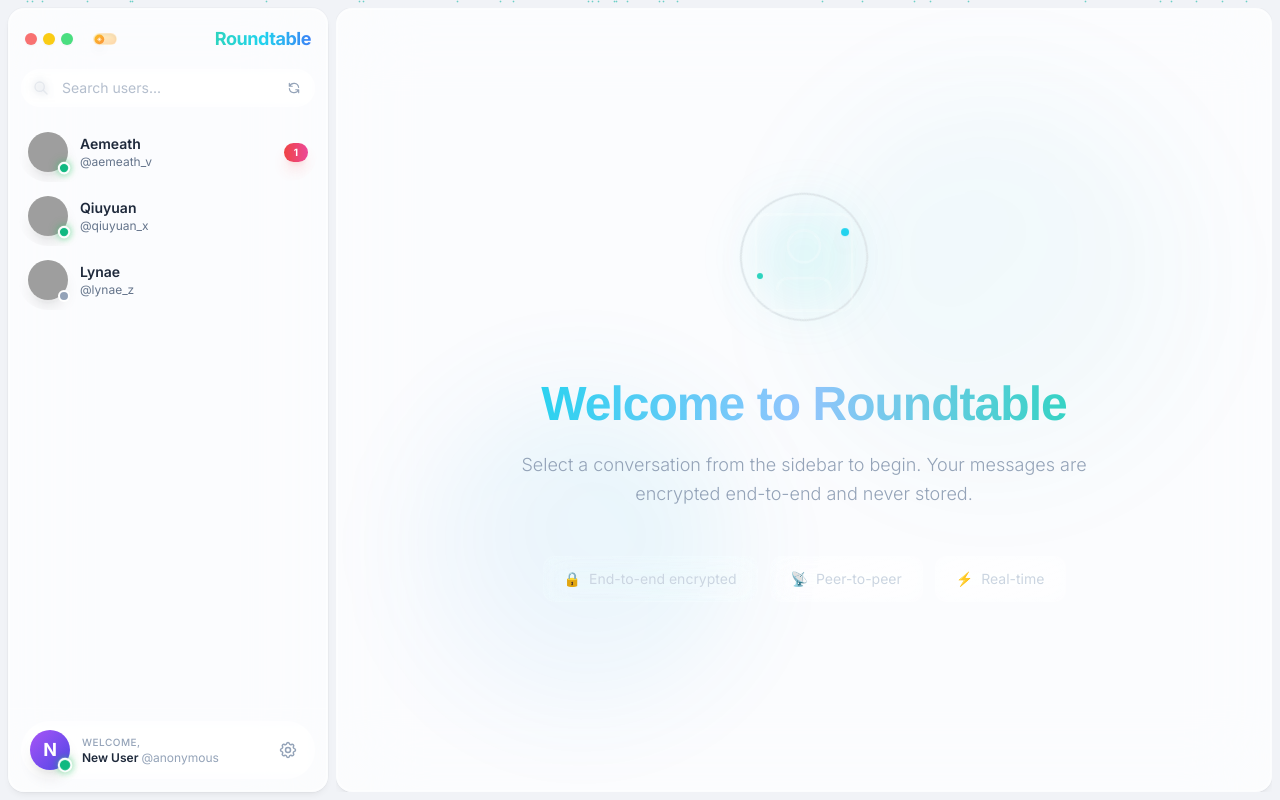
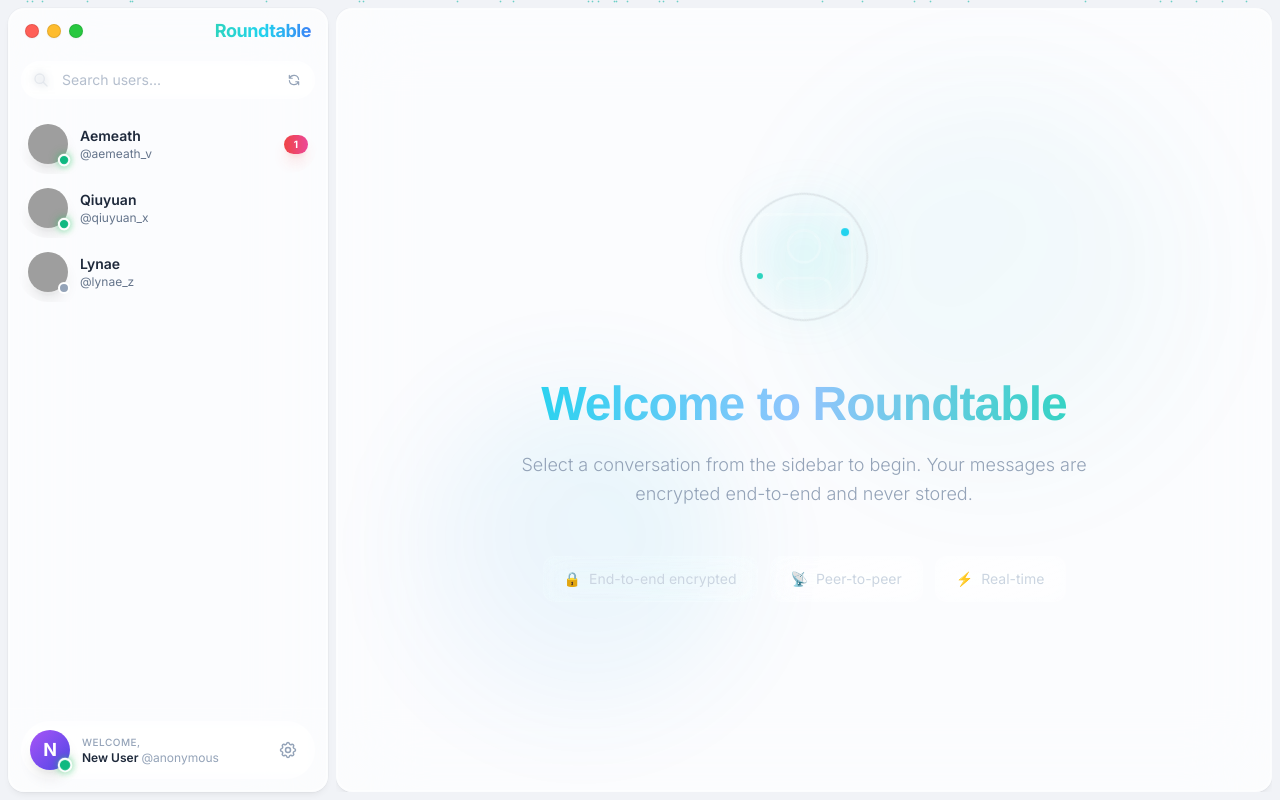
Before and after one commit to thefoultarnished/roundtableapp, a React (Vite) app: page / in a window 1280 px wide. Built offline with nearby package versions, Linux system fonts and the light colour scheme; grey boxes are pictures that could not be loaded.

Commit message:
revamp ui

```diff
--- a/src/components/ChatArea.jsx
+++ b/src/components/ChatArea.jsx
@@ -14,6 +14,13 @@ export default function ChatArea() {
   const [inputFocused, setInputFocused] = useState(false);
   const [isScrolledToBottom, setIsScrolledToBottom] = useState(true);
   const [searchActive, setSearchActive] = useState(false);
+  const searchInputRef = useRef(null);
+
+  useEffect(() => {
+    if (searchActive && searchInputRef.current) {
+      searchInputRef.current.focus();
+    }
+  }, [searchActive]);
 
   const activeUser = state.allUsers.find(u => u.id === state.activeChatUserId);
   const userMessages = state.activeChatUserId ? (state.messages[state.activeChatUserId] || []) : [];
@@ -260,25 +267,32 @@ export default function ChatArea() {
 
           {/* Right Actions */}
           <div className="flex items-center gap-2">
-            {/* Search Toggle */}
-             <div className="relative group flex items-center">
-               <div className={`overflow-hidden transition-all duration-300 ease-in-out ${searchActive ? 'w-48 opacity-100 mr-2' : 'w-0 opacity-0'}`}>
-                 <input
-                   autoFocus={searchActive}
-                   type="text"
-                   placeholder="Search in chat..."
-                   className="w-full h-8 text-xs bg-white/10 border border-white/20 rounded-lg pl-3 pr-3 text-white placeholder:text-slate-400 focus:outline-none focus:ring-1 focus:ring-cyan-400/50 backdrop-blur-sm"
-                 />
-               </div>
+            {/* Search Toggle (Expandable) */}
+             <div className={`relative flex items-center transition-all duration-300 ease-out h-10 ${
+               searchActive
+                 ? 'w-64 bg-white/10 rounded-xl ring-1 ring-cyan-400/30'
+                 : 'w-10 bg-transparent rounded-lg hover:bg-white/5'
+             }`}>
                <button
                  onClick={() => setSearchActive(!searchActive)}
-                 title="Search Messages"
-                 className={`p-2.5 rounded-lg transition-all duration-300 ${searchActive ? 'text-cyan-400 bg-cyan-400/10' : 'text-slate-400 hover:text-white hover:bg-white/5'}`}
+                 title={searchActive ? "Close Search" : "Search Messages"}
+                 className={`absolute left-0 top-0 w-10 h-10 flex items-center justify-center transition-colors z-10 ${
+                   searchActive ? 'text-cyan-400' : 'text-slate-400 hover:text-white'
+                 }`}
                >
                  <svg xmlns="http://www.w3.org/2000/svg" className="h-5 w-5" fill="none" viewBox="0 0 24 24" stroke="currentColor" strokeWidth="2">
                    <path strokeLinecap="round" strokeLinejoin="round" d="M21 21l-6-6m2-5a7 7 0 11-14 0 7 7 0 0114 0z" />
                  </svg>
                </button>
+
+               <input
+                 ref={searchInputRef}
+                 type="text"
+                 placeholder="Search..."
+                 className={`w-full h-full bg-transparent border-none outline-none text-xs text-white placeholder:text-slate-400 pl-10 pr-3 transition-opacity duration-200 ${
+                   searchActive ? 'opacity-100 cursor-text' : 'opacity-0 cursor-pointer pointer-events-none'
+                 }`}
+               />
              </div>
 
             {/* Close button */}
--- a/src/components/Sidebar.jsx
+++ b/src/components/Sidebar.jsx
@@ -38,24 +38,40 @@ export default function Sidebar() {
       style={{ height: 'calc(100vh - 16px)' }}
     >
       {/* Logo & Status Header */}
-      <div className="pt-4 pb-2 px-4 flex items-center justify-between" data-tauri-drag-region>
+      <div className="pt-2 pb-2 px-4 flex items-center justify-between" data-tauri-drag-region>
         {/* Left: Window Controls + Toggle */}
         <div className="flex items-center gap-3">
           {/* Window Controls */}
-          <div className="flex gap-1.5" data-tauri-drag-region>
-            <button className="w-3 h-3 rounded-full bg-red-400 hover:bg-red-500 shadow-sm transition-colors" onClick={() => window.__TAURI__?.window?.getCurrentWindow().close()} />
-            <button className="w-3 h-3 rounded-full bg-yellow-400 hover:bg-yellow-500 shadow-sm transition-colors" onClick={() => window.__TAURI__?.window?.getCurrentWindow().minimize()} />
-            <button className="w-3 h-3 rounded-full bg-green-400 hover:bg-green-500 shadow-sm transition-colors" onClick={async () => {
+          <div className="flex gap-2 group/controls" data-tauri-drag-region>
+            <button className="w-3.5 h-3.5 rounded-full bg-[#FF5F57] hover:bg-[#FF5F57] border border-black/10 flex items-center justify-center transition-all shadow-sm active:scale-95" onClick={() => window.__TAURI__?.window?.getCurrentWindow().close()}>
+              <svg className="w-2 h-2 text-black/60 opacity-0 group-hover/controls:opacity-100 transition-opacity" viewBox="0 0 24 24" fill="none" stroke="currentColor" strokeWidth="4" strokeLinecap="round" strokeLinejoin="round">
+                <line x1="18" y1="6" x2="6" y2="18"></line>
+                <line x1="6" y1="6" x2="18" y2="18"></line>
+              </svg>
+            </button>
+            <button className="w-3.5 h-3.5 rounded-full bg-[#FEBC2E] hover:bg-[#FEBC2E] border border-black/10 flex items-center justify-center transition-all shadow-sm active:scale-95" onClick={() => window.__TAURI__?.window?.getCurrentWindow().minimize()}>
+              <svg className="w-2 h-2 text-black/60 opacity-0 group-hover/controls:opacity-100 transition-opacity" viewBox="0 0 24 24" fill="none" stroke="currentColor" strokeWidth="4" strokeLinecap="round" strokeLinejoin="round">
+                <line x1="5" y1="12" x2="19" y2="12"></line>
+              </svg>
+            </button>
+            <button className="w-3.5 h-3.5 rounded-full bg-[#28C840] hover:bg-[#28C840] border border-black/10 flex items-center justify-center transition-all shadow-sm active:scale-95" onClick={async () => {
                  if (window.__TAURI__?.window) {
                    const win = window.__TAURI__.window.getCurrentWindow();
                    const max = await win.isMaximized();
                    max ? win.unmaximize() : win.maximize();
                  }
-            }} />
+            }}>
+              <svg className="w-1.5 h-1.5 text-black/60 opacity-0 group-hover/controls:opacity-100 transition-opacity" viewBox="0 0 24 24" fill="none" stroke="currentColor" strokeWidth="4" strokeLinecap="round" strokeLinejoin="round">
+                <polyline points="15 3 21 3 21 9"></polyline>
+                <polyline points="9 21 3 21 3 15"></polyline>
+                <line x1="21" y1="3" x2="14" y2="10"></line>
+                <line x1="3" y1="21" x2="10" y2="14"></line>
+              </svg>
+            </button>
           </div>
 
           {/* Theme Toggle */}
-          <label className="relative inline-flex items-center cursor-pointer group modern-toggle scale-75 ml-1" title="Toggle Theme">
+          <label className="hidden relative inline-flex items-center cursor-pointer group modern-toggle scale-75 ml-1" title="Toggle Theme">
             <input
               type="checkbox"
               className="sr-only peer"
```
